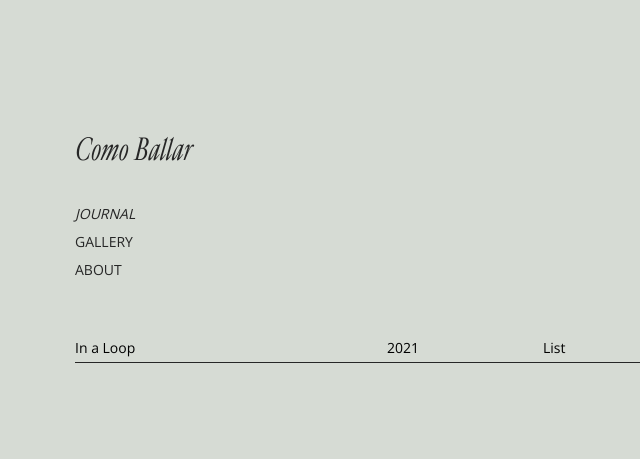
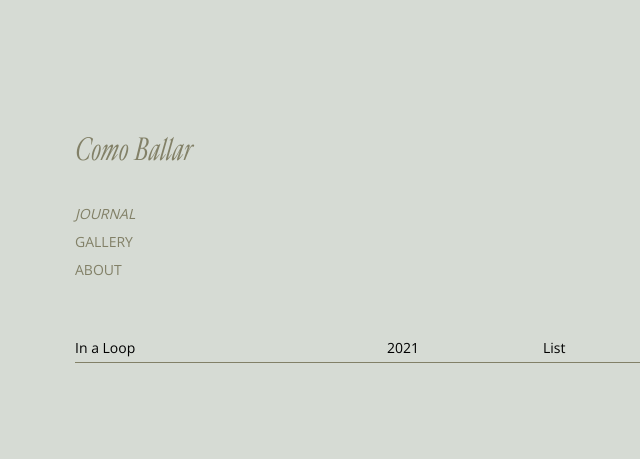
Before and after one commit to comballar/comballar.github.io, a Jekyll site: the page built from _journals/2021-09-23-loop.md, in a window 1280 px wide. Shown: the top 459 px of the page, without its empty margins (45-685 px from the left). Built offline with Jekyll 4.4.1, drawn with Linux system fonts in a browser that asks for light colours; some web fonts are replaced.

Commit message:
Update base.scss

```diff
--- a/_sass/base.scss
+++ b/_sass/base.scss
@@ -22,8 +22,8 @@ $font__line-height: 2;
 }
 
 // colors
-$color__black:      #262626;
-$color__gray:       #262626;
+$color__black:      #828067;
+$color__gray:       #828067;
 $color__beige:      #D6DBD4;
 $color__yellow:     #EFE8D8;
 
```
